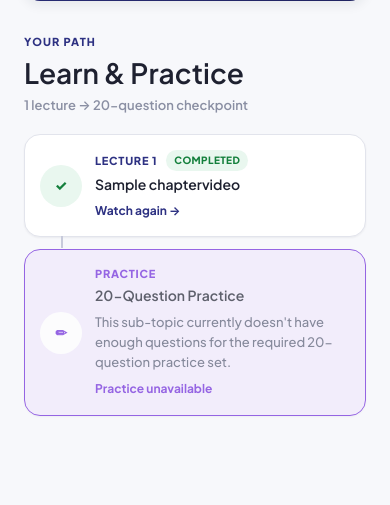
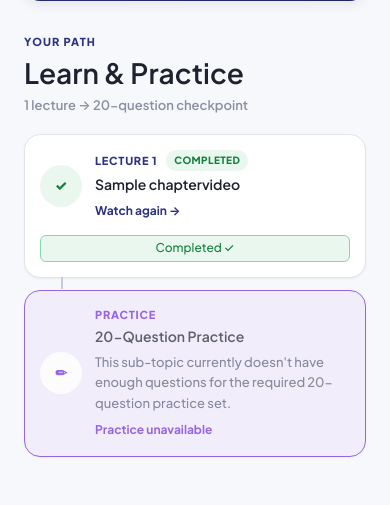
Before and after one commit to haiderrjarar91-afk/Zehnify, a Django app: page /Zehnify/chapter/1/learn/Sample/ in a window 390 px wide. Shown: the part 433-938 px from the top of the page. Before the commit the page ends 849 px from the top, so only its background shows below. Run offline with Django 5.2, Linux system fonts and the light colour scheme; a user stored in the database is signed in; tables that the repository leaves empty hold one stand-in row (values such as "Sample post").

Commit message:
Add Mark complete button to Learn sub-topic lecture cards

```diff
--- a/ZehnifyApp/static/zehnify/css/style.css
+++ b/ZehnifyApp/static/zehnify/css/style.css
@@ -3620,3 +3620,77 @@ label {
     flex-wrap: wrap;
   }
 }
+
+/* ==========================================================================
+   LEARN: lecture card with "Mark complete" button (learn_subtopic.html)
+   The lecture card is now a <div>; the clickable area is .learn-path-link
+   and the toggle lives in a separate form (a form can't sit inside an <a>).
+   ========================================================================== */
+
+.learn-path-link {
+  display: flex;
+  align-items: center;
+  gap: 18px;
+  flex: 1;
+  min-width: 0;
+  color: inherit;
+  text-decoration: none;
+}
+
+.learn-path-link:hover {
+  color: inherit;
+  text-decoration: none;
+}
+
+.learn-path-link:focus-visible {
+  outline: 2px solid var(--color-primary);
+  outline-offset: 4px;
+  border-radius: var(--radius-md);
+}
+
+.learn-complete-form {
+  flex-shrink: 0;
+  margin: 0;
+}
+
+.learn-complete-btn {
+  background-color: var(--color-surface);
+  color: var(--color-text-secondary);
+  border-color: var(--color-border-strong);
+}
+
+.learn-complete-btn:hover:not(:disabled) {
+  background-color: var(--color-success-bg);
+  border-color: var(--color-success-border);
+  color: var(--color-success);
+}
+
+.learn-complete-btn.is-done {
+  background-color: var(--color-success-bg);
+  border-color: var(--color-success-border);
+  color: var(--color-success);
+}
+
+.learn-complete-btn.is-done:hover:not(:disabled) {
+  background-color: var(--color-danger-bg);
+  border-color: var(--color-danger-border);
+  color: var(--color-danger);
+}
+
+@media (max-width: 600px) {
+  .learn-path-card:has(.learn-complete-form) {
+    flex-wrap: wrap;
+  }
+
+  .learn-path-link {
+    gap: 13px;
+  }
+
+  .learn-complete-form {
+    width: 100%;
+  }
+
+  .learn-complete-form .btn {
+    width: 100%;
+  }
+}
--- a/ZehnifyApp/templates/zehnify/learn_subtopic.html
+++ b/ZehnifyApp/templates/zehnify/learn_subtopic.html
@@ -54,9 +54,11 @@
 
             {% for lecture in lectures %}
 
+                <div class="learn-path-card {% if lecture.id in watched_ids %}is-completed{% endif %}">
+
                     <a
                         href="{% url 'watch_lecture' lecture.id %}"
-                    class="learn-path-card {% if lecture.id in watched_ids %}is-completed{% endif %}"
+                        class="learn-path-link"
                     >
 
                         <div class="learn-path-number">
@@ -96,6 +98,27 @@
                         </div>
 
                     </a>
+
+                    <form
+                        method="post"
+                        action="{% url 'toggle_video_watched' lecture.id %}"
+                        class="learn-complete-form"
+                    >
+                        {% csrf_token %}
+
+                        {% if lecture.id in watched_ids %}
+                            <button type="submit" class="btn btn-sm learn-complete-btn is-done"
+                                    title="Click to mark this lecture as not completed">
+                                Completed &#10003;
+                            </button>
+                        {% else %}
+                            <button type="submit" class="btn btn-sm learn-complete-btn">
+                                Mark complete
+                            </button>
+                        {% endif %}
+                    </form>
+
+                </div>
 
             {% empty %}
 
```
Lines whose indentation alone changed are shown as unchanged.
